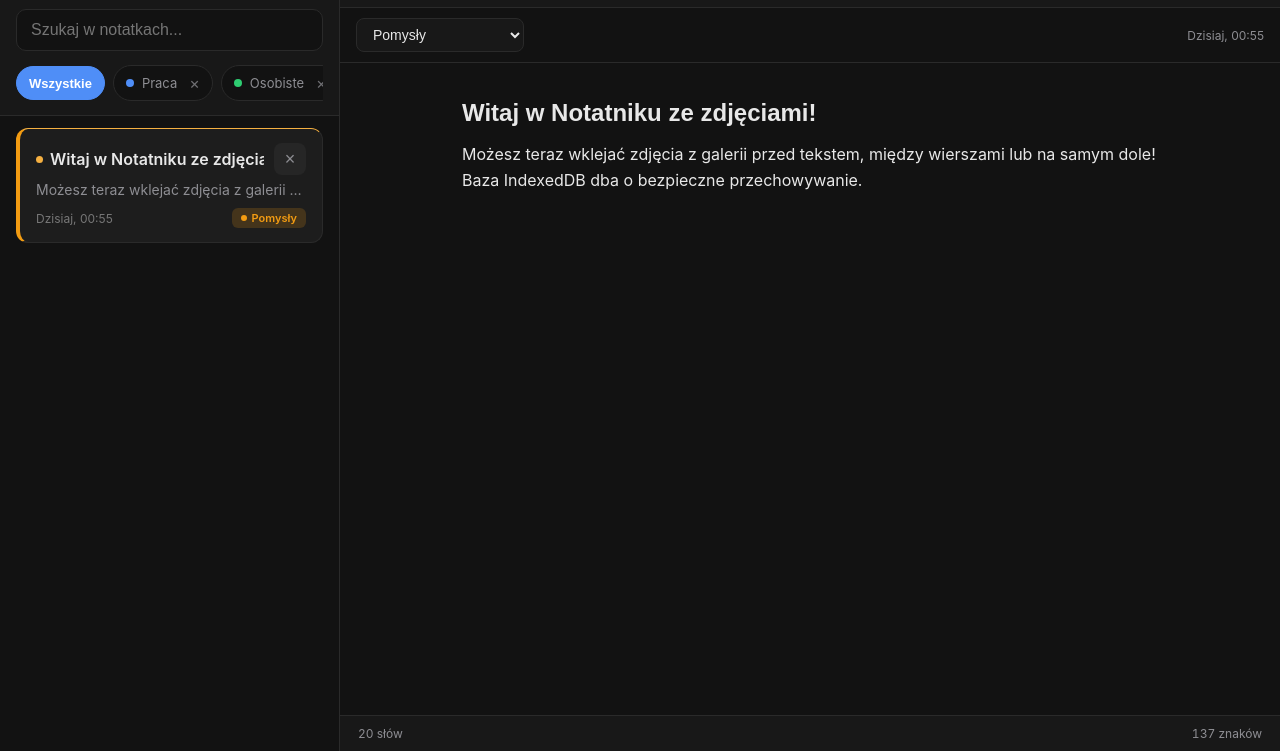
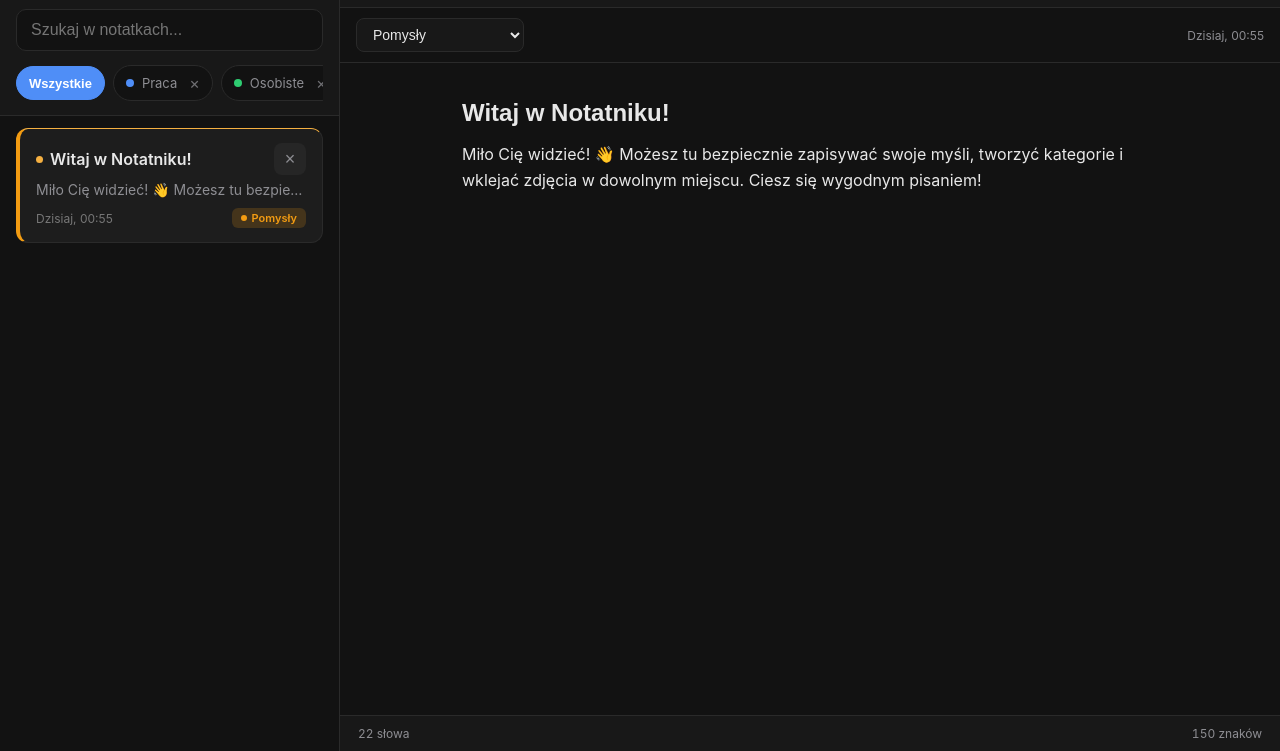
Before and after one commit to moneyxy/Notatnik, a plain HTML site: page index.html in a window 1280 px wide. Shown: the part 49-800 px from the top of the page. Drawn offline with Linux system fonts and the light colour scheme.

Commit message:
index.html

```diff
--- a/index.html
+++ b/index.html
@@ -502,7 +502,6 @@
             color: #4a4a4a;
         }
 
-        /* Bogaty edytor tekstu i obrazków */
         .note-body-editable {
             flex: 1;
             background: transparent;
@@ -806,8 +805,8 @@
         let notes = [
             {
                 id: 'note-1',
-                title: 'Witaj w Notatniku ze zdjęciami!',
-                body: 'Możesz teraz wklejać zdjęcia z galerii przed tekstem, między wierszami lub na samym dole! Baza IndexedDB dba o bezpieczne przechowywanie.',
+                title: 'Witaj w Notatniku!',
+                body: 'Miło Cię widzieć! 👋 Możesz tu bezpiecznie zapisywać swoje myśli, tworzyć kategorie i wklejać zdjęcia w dowolnym miejscu. Ciesz się wygodnym pisaniem!',
                 category: 'Pomysły',
                 pinned: true,
                 deleted: false,
@@ -945,7 +944,6 @@
             charsStats.textContent = `${totalChars} ${pluralizePl(totalChars, 'znak', 'znaki', 'znaków')}`;
         }
 
-        // Kompresja obrazu w locie przed wstawieniem
         function compressAndInsertImage(file) {
             const reader = new FileReader();
             reader.onload = (e) => {
@@ -979,7 +977,6 @@
             const selection = window.getSelection();
             if (selection.rangeCount > 0) {
                 const range = selection.getRangeAt(0);
-                // Sprawdzamy czy kursor jest w edytorze
                 if (noteBodyEditable.contains(range.commonAncestorContainer)) {
                     range.deleteContents();
                     const el = document.createElement('div');
@@ -1345,7 +1342,6 @@
             triggerNoteSave();
         };
 
-        // Obsługa wklejania zdjęć bezpośrednio ze schowka (Ctrl+V lub wklej z telefonu)
         noteBodyEditable.onpaste = (e) => {
             const items = (e.clipboardData || e.originalEvent.clipboardData).items;
             for (let item of items) {
```
